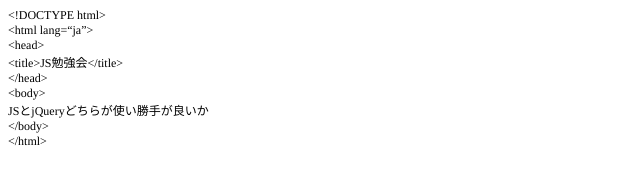
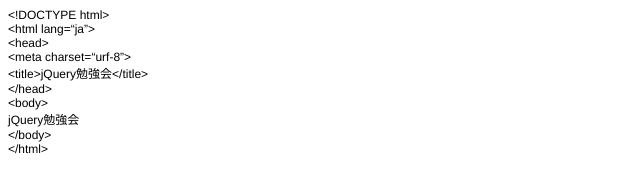
Before and after one commit to gaisei/pikuso, a plain HTML site: page index.html in a window 1280 px wide. Shown: the whole page, without its empty margins (0-640 px from the left). Drawn offline with Linux system fonts and the light colour scheme.

Commit message:
index.html commit

```diff
--- a/index.html
+++ b/index.html
@@ -7,22 +7,20 @@
   <meta name="Generator" content="Cocoa HTML Writer">
   <meta name="CocoaVersion" content="1348.17">
   <style type="text/css">
-    p.p1 {margin: 0.0px 0.0px 0.0px 0.0px; font: 12.0px Times; color: #000000; -webkit-text-stroke: #000000}
-    p.p2 {margin: 0.0px 0.0px 0.0px 0.0px; font: 12.0px 'Hiragino Mincho ProN'; color: #000000; -webkit-text-stroke: #000000}
-    span.s1 {font-kerning: none}
-    span.s2 {font: 12.0px 'Hiragino Mincho ProN'; font-kerning: none}
-    span.s3 {font: 12.0px Times; font-kerning: none}
+    p.p1 {margin: 0.0px 0.0px 0.0px 0.0px; font: 12.0px Helvetica}
+    span.s1 {font: 12.0px 'Hiragino Kaku Gothic ProN'}
   </style>
 </head>
 <body>
-<p class="p1"><span class="s1">&lt;!DOCTYPE html&gt;</span></p>
-<p class="p1"><span class="s1">&lt;html lang=“ja”&gt;</span></p>
-<p class="p1"><span class="s1">&lt;head&gt;</span></p>
-<p class="p1"><span class="s1">&lt;title&gt;JS</span><span class="s2">勉強会</span><span class="s1">&lt;/title&gt;<span class="Apple-converted-space"> </span></span></p>
-<p class="p1"><span class="s1">&lt;/head&gt;</span></p>
-<p class="p1"><span class="s1">&lt;body&gt;</span></p>
-<p class="p2"><span class="s3">JS</span><span class="s1">と</span><span class="s3">jQuery</span><span class="s1">どちらが使い勝手が良いか</span></p>
-<p class="p1"><span class="s1">&lt;/body&gt;</span></p>
-<p class="p1"><span class="s1">&lt;/html&gt;</span></p>
+<p class="p1">&lt;!DOCTYPE html&gt;</p>
+<p class="p1">&lt;html lang=“ja”&gt;</p>
+<p class="p1">&lt;head&gt;</p>
+<p class="p1">&lt;meta charset=“urf-8”&gt;</p>
+<p class="p1">&lt;title&gt;jQuery<span class="s1">勉強会</span>&lt;/title&gt;</p>
+<p class="p1">&lt;/head&gt;</p>
+<p class="p1">&lt;body&gt;</p>
+<p class="p1">jQuery<span class="s1">勉強会</span></p>
+<p class="p1">&lt;/body&gt;</p>
+<p class="p1">&lt;/html&gt;</p>
 </body>
 </html>
```
